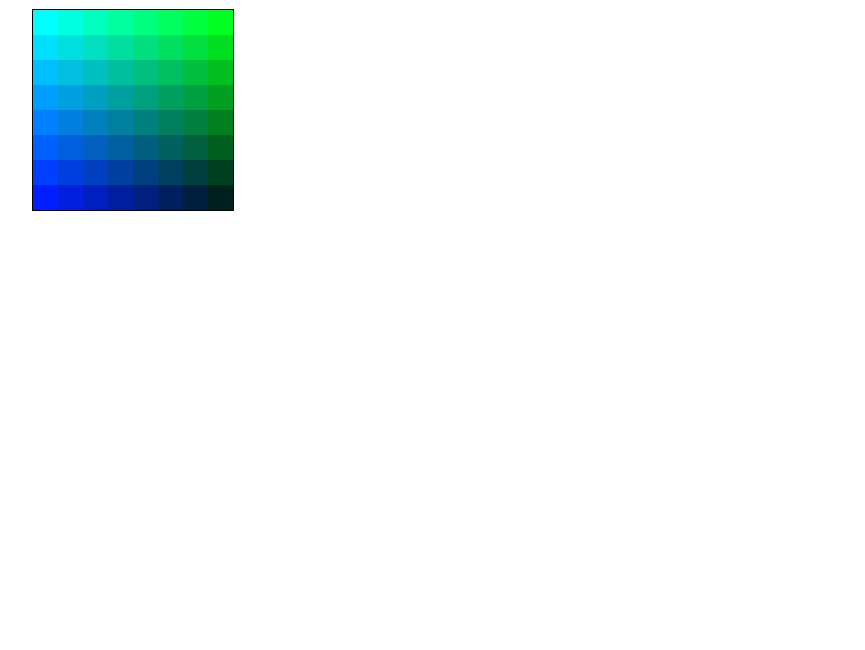
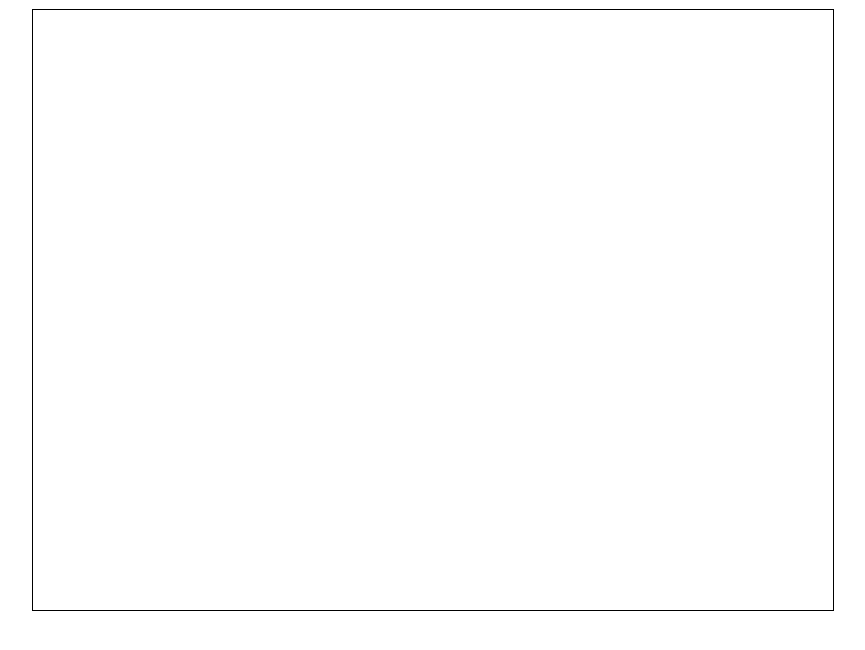
Before and after one commit to Millwr1ght/wdd-wanderer, a website built with Vite: page src/index.html in a window 1280 px wide. Shown: the whole page, without its empty margins (77-942 px from the left). Built offline with nearby package versions, Linux system fonts and the light colour scheme.

Commit message:
end canvas tutorial

```diff
--- a/src/index.html
+++ b/src/index.html
@@ -13,7 +13,7 @@
         <nav></nav>
         <main class="divider">
             <section class="arcade">
-                <canvas id="tutorial" width="200" height="200">
+                <canvas id="canvas" width="800" height="600">
                     <!-- accessibility -->
                     game renders in this element
                 </canvas>
```
